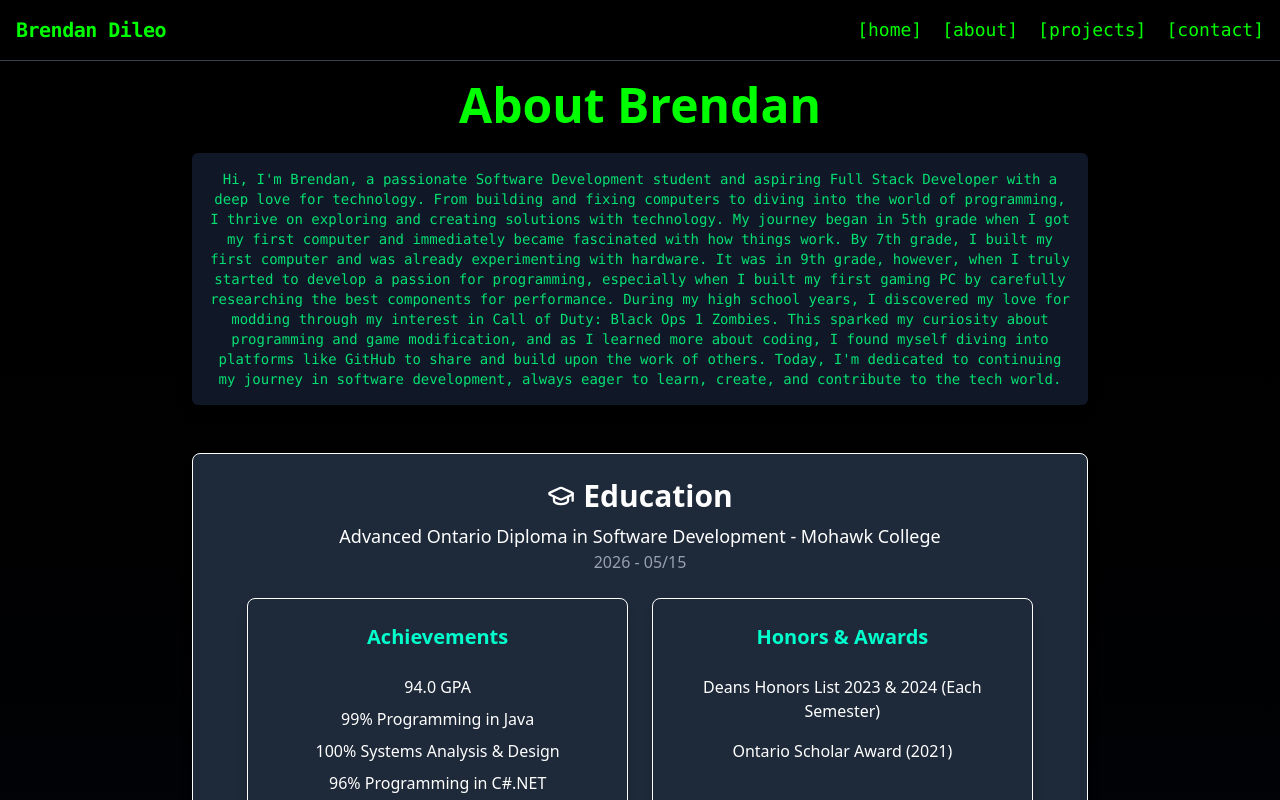
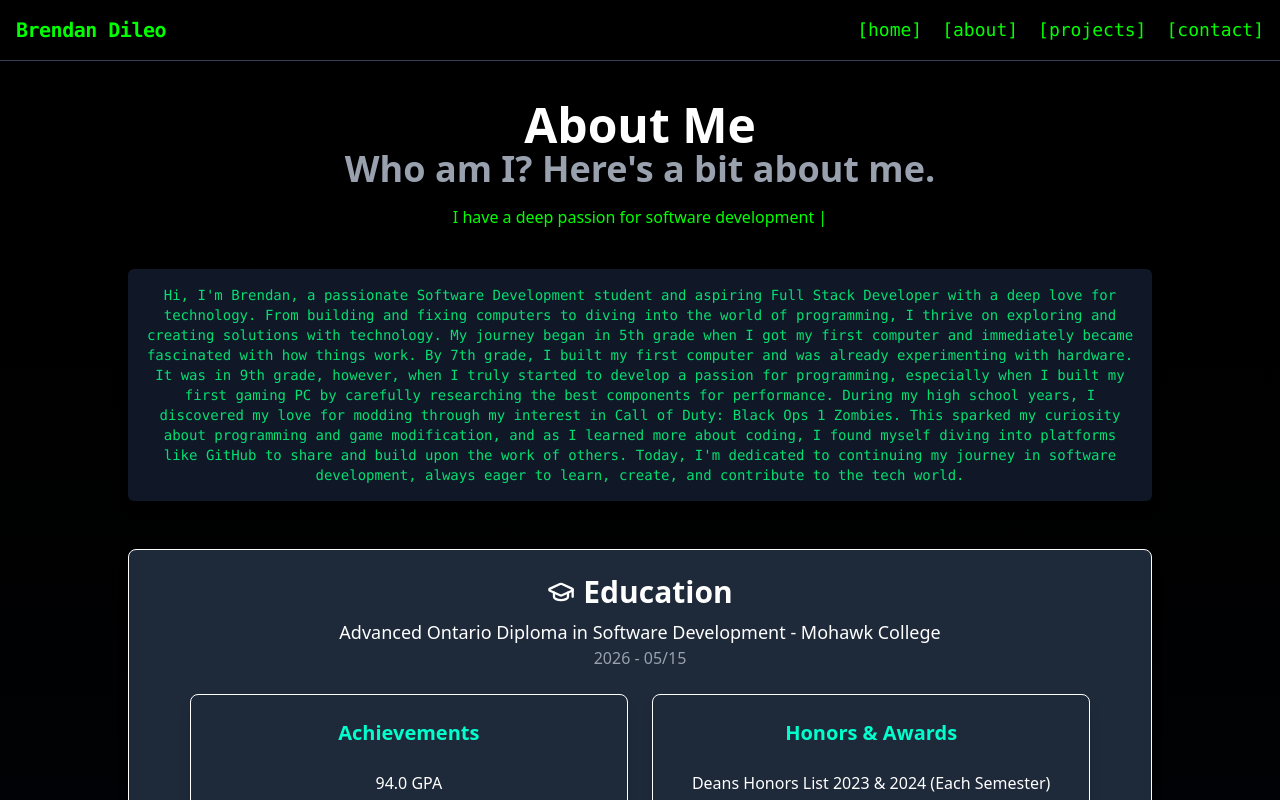
Before and after one commit to brendanddev/brendans-website, a React (Vite) app: page /about in a window 1280 px wide. Shown: the top 800 px of the page. Built offline with nearby package versions, Linux system fonts and the light colour scheme.

Commit message:
Commit #53 - Changing Header logic so it can be used with any Page

```diff
--- a/src/components/Header.jsx
+++ b/src/components/Header.jsx
@@ -1,15 +1,9 @@
-// Header.jsx
-// Brendan Dileo
-
 import { ReactTyped } from "react-typed";
 import { motion } from "framer-motion";
 
-
-const Header = () => {
+const Header = ({ title, subtitle, typedTexts }) => {
     return (
-
         <div className="flex flex-col items-center justify-center text-center mt-10 mb-10">
-
 
             <motion.div
                 initial={{ opacity: 0, y: 20 }}
@@ -17,7 +11,7 @@ const Header = () => {
                 transition={{ delay: 0.2 }}
             >
                 <h2 className="text-5xl text-center font-extrabold text-white">
-                    Brendan Dileo
+                    {title}
                 </h2>
             </motion.div>
 
@@ -27,7 +21,7 @@ const Header = () => {
                 transition={{ delay: 0.3 }}
             >
                 <h3 className="text-3xl md:text-4xl font-extrabold text-gray-400">
-                    Software Developer | Tech Enthusiast | Designer
+                    {subtitle}
                 </h3>
             </motion.div>
 
@@ -38,11 +32,7 @@ const Header = () => {
             >
                 <p className="text-[#00ff00] max-w-2xl mt-4">
                     <ReactTyped
-                        strings={[
-                            "Welcome to my portfolio-website! Want to know more about me? Enter a command into the terminal!",
-                            "Welcome to my portfolio! I am passionate about technology, coding, and solving complex problems.",
-                            "You can often find me working on personal projects, exploring new frameworks, or playing around with hardware."
-                        ]}
+                        strings={typedTexts}
                         typeSpeed={30}
                         backSpeed={20}
                         backDelay={3000}
@@ -50,8 +40,6 @@ const Header = () => {
                     />
                 </p>
             </motion.div>
-
-
         </div>
     );
 };
--- a/src/pages/About.jsx
+++ b/src/pages/About.jsx
@@ -3,13 +3,23 @@
 // About.jsx
 // Brendan Dileo
 
+
 import { GraduationCap, FileText } from "lucide-react";
+import Header from "../components/Header";
 
 const About = () => {
   return (
     <div className="relative w-full min-h-screen flex flex-col items-center bg-gradient-to-b from-black to-gray-900 text-white">
-      <div className="relative z-10 w-full max-w-4xl text-center">
-        <h1 className="text-5xl font-bold text-[#00ff00] mt-5 mb-6">About Brendan</h1>
+      <div className="relative z-10 w-full max-w-5xl text-center">
+        <Header
+                title="About Me"
+                subtitle="Who am I? Here's a bit about me."
+                typedTexts={[
+                    "I have a deep passion for software development and technology.",
+                    "I enjoy working on projects involving web development, automation, and game modifications.",
+                    "Always eager to learn and improve my skills in programming and problem-solving."
+                ]}
+            />
 
         <section className="w-full mb-12">
          <p className="bg-gray-900 text-sm text-green-400 p-4 rounded-md shadow-lg font-mono overflow-x-auto">
--- a/src/pages/Home.jsx
+++ b/src/pages/Home.jsx
@@ -14,14 +14,22 @@ const Home = () => {
 
     return (
         <div className="w-full min-h-screen bg-gray-900 flex flex-col items-center">
-            <Sidebar />
             <div className="w-full">
-                <Header />
+            <Header
+                title="Brendan Dileo"
+                subtitle="Software Developer | Tech Enthusiast | Designer"
+                typedTexts={[
+                    "Welcome to my portfolio-website! Want to know more about me? Enter a command into the terminal!",
+                    "I am passionate about technology, coding, and solving complex problems.",
+                    "You can often find me working on personal projects, exploring new frameworks, or playing around with hardware."
+                ]}
+            />
             </div>
-
             <Terminal />
             <HelpTooltip />
             <ThemeToggler />
+            <Sidebar />
+
         </div>
     );
 };
--- a/src/pages/Projects.jsx
+++ b/src/pages/Projects.jsx
@@ -3,6 +3,7 @@
 // Brendan Dileo
 
 import { SquareTerminal, Database, PaintBucket, MessageCircle, Bot, Boxes, ScrollText } from "lucide-react";
+import Header from "../components/Header";
 
 const projects = [
     {
@@ -54,7 +55,13 @@ const projects = [
 const Projects = () => {
     return (
         <div className="w-full min-h-screen bg-gray-900 flex flex-col items-center relative">
-            <h1 className="text-6xl font-bold text-[#00ff00] mt-5 mb-6">Brendan's Projects</h1>
+           <Header
+                title="My Projects"
+                subtitle="A collection of my work and passion projects."
+                typedTexts={[
+                    ""
+                ]}
+            />
 
             <section className="w-2/4 mb-12">
                 <p className="bg-black text-sm text-green-400 p-4 rounded-md shadow-lg font-mono overflow-x-auto">
```
